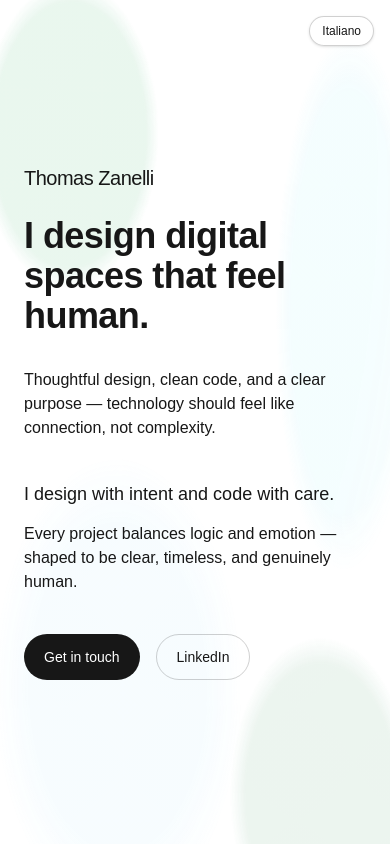
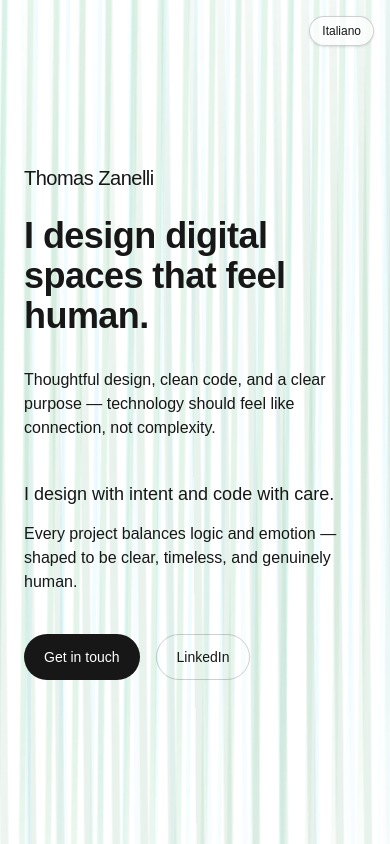
Before and after one commit to thosk92/thomas-site-v2, a Next.js app: page /en in a window 390 px wide. Shown: the top 844 px of the page. Built offline with nearby package versions, Linux system fonts and the light colour scheme; no server answers.

Commit message:
feat(aurora): borealis-style curtains; motion-aware; desktop parallax; mobile fixed

```diff
--- a/src/app/globals.css
+++ b/src/app/globals.css
@@ -92,34 +92,49 @@ body {
 
 /* Blob A: grande, morbido, in alto a sinistra */
 .aurora-bg::before {
+  /* Aurora borealis curtains: vertical bands with soft transparency */
   background:
-    /* primary green glow */
-    radial-gradient(closest-side at 25% 20%, color-mix(in oklab, #16a34a 11%, transparent) 0 60%, transparent 70%),
-    /* faint teal tint */
-    radial-gradient(closest-side at 80% 35%, color-mix(in oklab, #22d3ee 6%, transparent) 0 55%, transparent 70%);
+    /* main green curtains */
+    repeating-linear-gradient(90deg,
+      color-mix(in oklab, #16a34a 14%, transparent) 0 6px,
+      transparent 6px 26px),
+    /* teal accent bands */
+    repeating-linear-gradient(90deg,
+      color-mix(in oklab, #22d3ee 8%, transparent) 0 4px,
+      transparent 4px 32px);
+  background-size: 140% 100%, 160% 100%;
+  background-position: 0% 0%, 20% 0%;
   transform-origin: 20% 20%;
-  animation: aurora-orbit-a 55s ease-in-out infinite alternate;
+  animation: aurora-sweep-a 48s linear infinite, aurora-orbit-a 55s ease-in-out infinite alternate;
   /* pointer-influenced offsets (set via JS) */
   --aurora-x-a: 0px; /* desktop pointer moves */
   --aurora-y-a: 0px;
-  transform: translate3d(var(--aurora-x-a), var(--aurora-y-a), 0);
-  mask-image: radial-gradient(100% 100% at 30% 25%, #000 55%, transparent 80%);
+  transform: translate3d(var(--aurora-x-a), var(--aurora-y-a), 0) skewX(-6deg) rotate(-4deg);
+  /* soft masks to avoid hard rectangular feel */
+  mask-image:
+    radial-gradient(120% 120% at 20% 15%, #000 50%, transparent 85%);
   mask-composite: intersect;
 }
 
 /* Blob B: medio, in basso a destra */
 .aurora-bg::after {
   background:
-    /* secondary green glow */
-    radial-gradient(closest-side at 75% 80%, color-mix(in oklab, #15803d 10%, transparent) 0 60%, transparent 72%),
-    /* subtle sky tint */
-    radial-gradient(closest-side at 35% 70%, color-mix(in oklab, #38bdf8 5%, transparent) 0 50%, transparent 70%);
+    /* deeper green curtains */
+    repeating-linear-gradient(90deg,
+      color-mix(in oklab, #15803d 12%, transparent) 0 8px,
+      transparent 8px 28px),
+    /* sky blue hint */
+    repeating-linear-gradient(90deg,
+      color-mix(in oklab, #38bdf8 6%, transparent) 0 5px,
+      transparent 5px 36px);
+  background-size: 120% 100%, 180% 100%;
+  background-position: 10% 0%, 60% 0%;
   transform-origin: 80% 80%;
-  animation: aurora-orbit-b 65s ease-in-out infinite alternate;
+  animation: aurora-sweep-b 60s linear infinite reverse, aurora-orbit-b 65s ease-in-out infinite alternate;
   --aurora-x-b: 0px;
   --aurora-y-b: 0px;
-  transform: translate3d(var(--aurora-x-b), var(--aurora-y-b), 0);
-  mask-image: radial-gradient(100% 100% at 70% 75%, #000 55%, transparent 82%);
+  transform: translate3d(var(--aurora-x-b), var(--aurora-y-b), 0) skewX(5deg) rotate(3deg);
+  mask-image: radial-gradient(120% 120% at 80% 85%, #000 50%, transparent 85%);
   mask-composite: intersect;
 }
 
@@ -133,6 +148,18 @@ body {
   0% { transform: translate3d(0,0,0) rotate(0.001deg); opacity: 0.8; }
   50% { transform: translate3d(-2%, 2%, 0) rotate(-7deg); opacity: 0.85; }
   100% { transform: translate3d(3%, -3%, 0) rotate(5deg); opacity: 0.78; }
+}
+
+/* horizontal slow sweeps to mimic aurora ribbons */
+@keyframes aurora-sweep-a {
+  0% { background-position: 0% 0%, 20% 0%; }
+  50% { background-position: 40% 0%, -10% 0%; }
+  100% { background-position: -20% 0%, 30% 0%; }
+}
+@keyframes aurora-sweep-b {
+  0% { background-position: 10% 0%, 60% 0%; }
+  50% { background-position: -15% 0%, 90% 0%; }
+  100% { background-position: 35% 0%, 40% 0%; }
 }
 
 @media (prefers-reduced-motion: reduce) {
--- a/src/components/PointerTracker.tsx
+++ b/src/components/PointerTracker.tsx
@@ -8,6 +8,8 @@ export default function PointerTracker() {
   const ref = useRef<HTMLDivElement>(null);
   // inner ring that scales and changes color
   const ringRef = useRef<HTMLDivElement>(null);
+  // center dot ref to toggle between black/white
+  const dotRef = useRef<HTMLDivElement>(null);
 
   useEffect(() => {
     const el = ref.current!;
@@ -19,6 +21,39 @@ export default function PointerTracker() {
     let targetScale = 1;
     let borderColor = "rgba(0,0,0,0.35)";
     let targetBorderColor = borderColor;
+    let isDark = false;
+
+    const readTheme = () => {
+      const cs = getComputedStyle(document.documentElement);
+      const bg = (cs.getPropertyValue("--background") || "#ffffff").trim();
+      // consider very dark backgrounds as dark mode
+      isDark = /^#?0{3,6}$/i.test(bg) || bg.toLowerCase() === "black";
+      if (isDark) {
+        targetBorderColor = "rgba(255,255,255,0.95)";
+        borderColor = targetBorderColor;
+        ring.style.borderColor = targetBorderColor;
+        ring.style.boxShadow = "0 0 28px rgba(255,255,255,0.22)";
+        ring.style.mixBlendMode = "normal";
+        if (dotRef.current) {
+          dotRef.current.style.background = "#fff";
+          dotRef.current.style.boxShadow = "0 0 2px rgba(255,255,255,0.5)";
+        }
+      } else {
+        targetBorderColor = "rgba(0,0,0,0.35)";
+        borderColor = targetBorderColor;
+        ring.style.borderColor = targetBorderColor;
+        ring.style.boxShadow = "0 0 24px rgba(0,0,0,0.08)";
+        ring.style.mixBlendMode = "multiply";
+        if (dotRef.current) {
+          dotRef.current.style.background = "#000";
+          dotRef.current.style.boxShadow = "0 0 2px rgba(0,0,0,0.3)";
+        }
+      }
+    };
+    readTheme();
+    const mql = matchMedia("(prefers-color-scheme: dark)");
+    const onScheme = () => readTheme();
+    mql.addEventListener?.("change", onScheme);
 
     const onMove = (e: PointerEvent) => {
       if (e.pointerType === "touch") return; // ignore touch
@@ -66,6 +101,10 @@ export default function PointerTracker() {
       const hoverEl = t?.closest?.("a, button, [role=button], [data-hoverable]") as HTMLElement | null;
       if (hoverEl) {
         targetScale = 1.8; // grow a bit more
+        if (isDark) {
+          // Force white in dark mode
+          targetBorderColor = "rgba(255,255,255,0.95)";
+        } else {
           const bg = getEffectiveBg(hoverEl);
           const lumBg = luminance(bg);
           // if background is light but text is dark (transparent bg cases), still invert to white
@@ -73,9 +112,10 @@ export default function PointerTracker() {
           const lumText = luminance(textColor);
           const useWhite = lumBg < 0.45 || (lumBg >= 0.45 && lumText < 0.45);
           targetBorderColor = useWhite ? "rgba(255,255,255,0.95)" : "rgba(0,0,0,0.35)";
+        }
       } else {
         targetScale = 1;
-        targetBorderColor = "rgba(0,0,0,0.35)";
+        targetBorderColor = isDark ? "rgba(255,255,255,0.95)" : "rgba(0,0,0,0.35)";
       }
     };
     window.addEventListener("mouseover", onOver);
@@ -103,7 +143,16 @@ export default function PointerTracker() {
     };
     rid = requestAnimationFrame(loop);
 
-    return () => { cancelAnimationFrame(rid); window.removeEventListener("pointermove", onMove); window.removeEventListener("mouseover", onOver); };
+    const onTheme = () => readTheme();
+    window.addEventListener("theme-change", onTheme);
+
+    return () => {
+      cancelAnimationFrame(rid);
+      window.removeEventListener("pointermove", onMove);
+      window.removeEventListener("mouseover", onOver);
+      window.removeEventListener("theme-change", onTheme);
+      mql.removeEventListener?.("change", onScheme);
+    };
   }, []);
 
   return (
@@ -134,6 +183,7 @@ export default function PointerTracker() {
         }}
       />
       <div
+        ref={dotRef}
         aria-hidden
         style={{
           position: "absolute",
```
Lines whose indentation alone changed are shown as unchanged.
